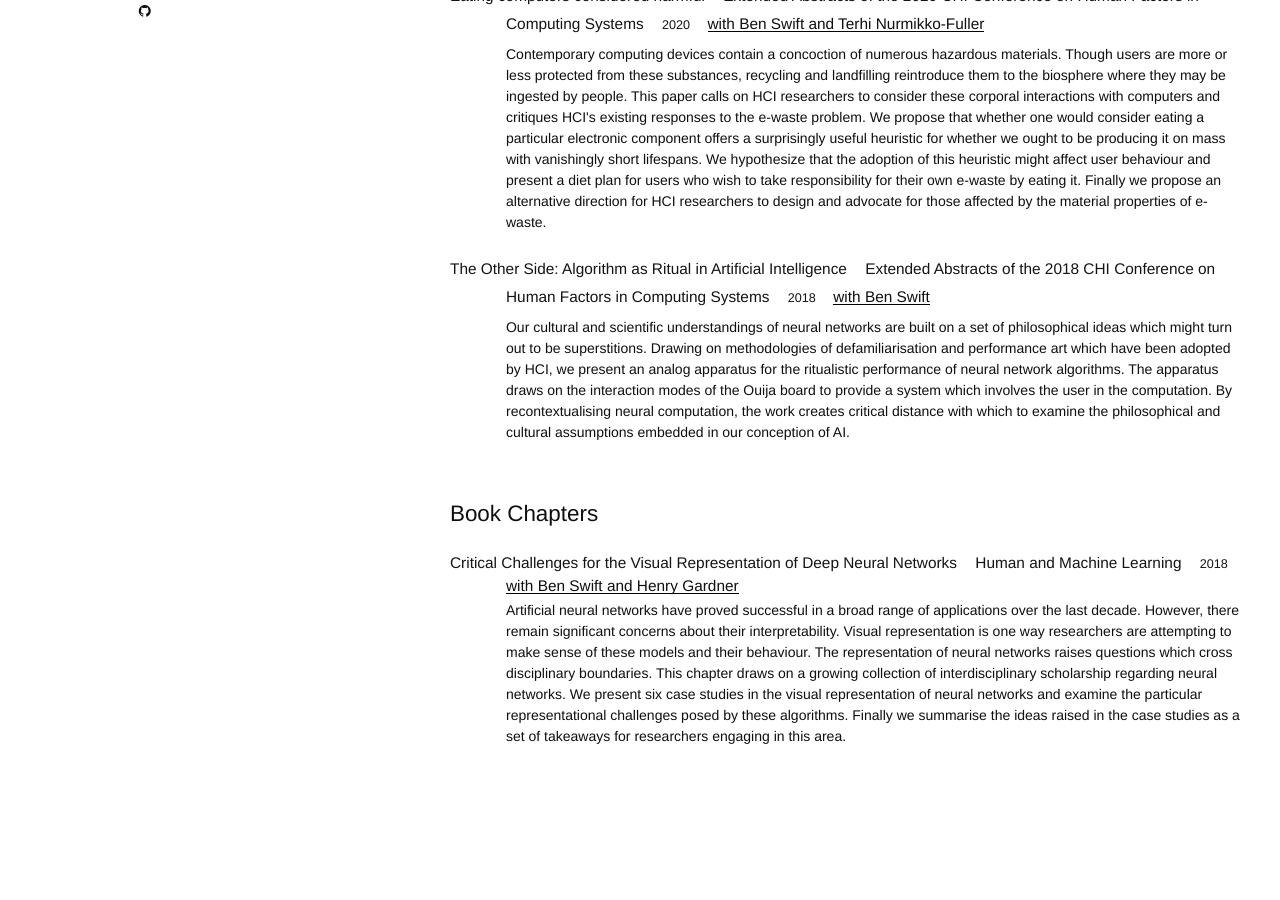
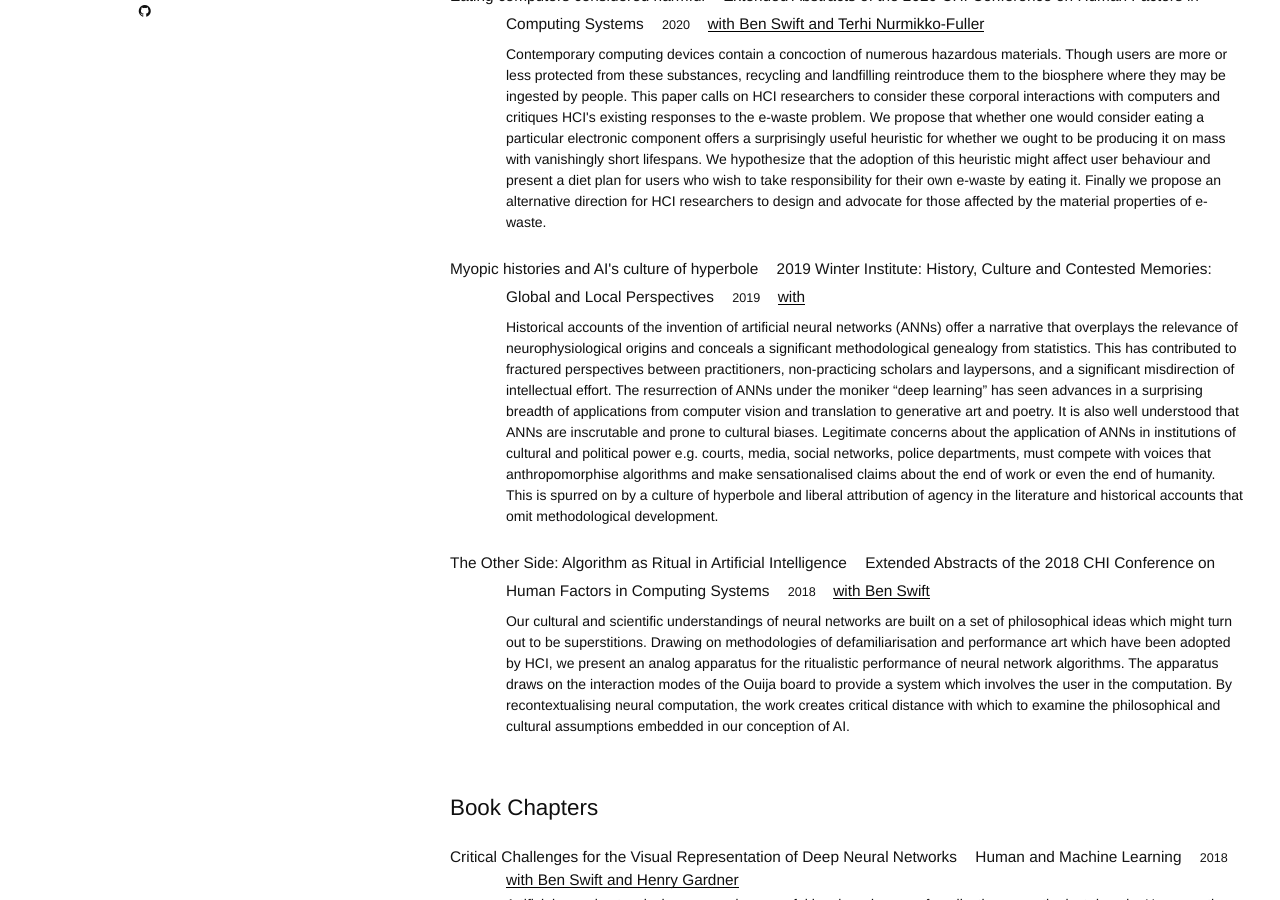
Before and after one commit to kieranbrowne/kieranbrowne.github.io, a Jekyll site: the page built from publications.html, in a window 1280 px wide and 900 px high, scrolled down 392 px. Built offline with Jekyll 4.4.1, drawn with Linux system fonts in a browser that asks for light colours; before the commit the page ends 1213 px from its top, so only the background shows below that.

Commit message:
added publication

```diff
--- a/publications.html
+++ b/publications.html
@@ -26,6 +26,11 @@ conf_papers:
     filename: eating_computers_considered_harmful.pdf
     abstract: >
       Contemporary computing devices contain a concoction of numerous hazardous materials. Though users are more or less protected from these substances, recycling and landfilling reintroduce them to the biosphere where they may be ingested by people. This paper calls on HCI researchers to consider these corporal interactions with computers and critiques HCI's existing responses to the e-waste problem. We propose that whether one would consider eating a particular electronic component offers a surprisingly useful heuristic for whether we ought to be producing it on mass with vanishingly short lifespans. We hypothesize that the adoption of this heuristic might affect user behaviour and present a diet plan for users who wish to take responsibility for their own e-waste by eating it. Finally we propose an alternative direction for HCI researchers to design and advocate for those affected by the material properties of e-waste.
+  - title: "Myopic histories and AI's culture of hyperbole"
+    year: 2019
+    publication: "2019 Winter Institute: History, Culture and Contested Memories: Global and Local Perspectives"
+    abstract: >
+      Historical accounts of the invention of artificial neural networks (ANNs) offer a narrative that overplays the relevance of neurophysiological origins and conceals a significant methodological genealogy from statistics. This has contributed to fractured perspectives between practitioners, non-practicing scholars and laypersons, and a significant misdirection of intellectual effort. The resurrection of ANNs under the moniker “deep learning” has seen advances in a surprising breadth of applications from computer vision and translation to generative art and poetry. It is also well understood that ANNs are inscrutable and prone to cultural biases. Legitimate concerns about the application of ANNs in institutions of cultural and political power e.g. courts, media, social networks, police departments, must compete with voices that anthropomorphise algorithms and make sensationalised claims about the end of work or even the end of humanity. This is spurred on by a culture of hyperbole and liberal attribution of agency in the literature and historical accounts that omit methodological development.
   - title: "The Other Side: Algorithm as Ritual in Artificial Intelligence"
     year: 2018
     with: Ben Swift
```
